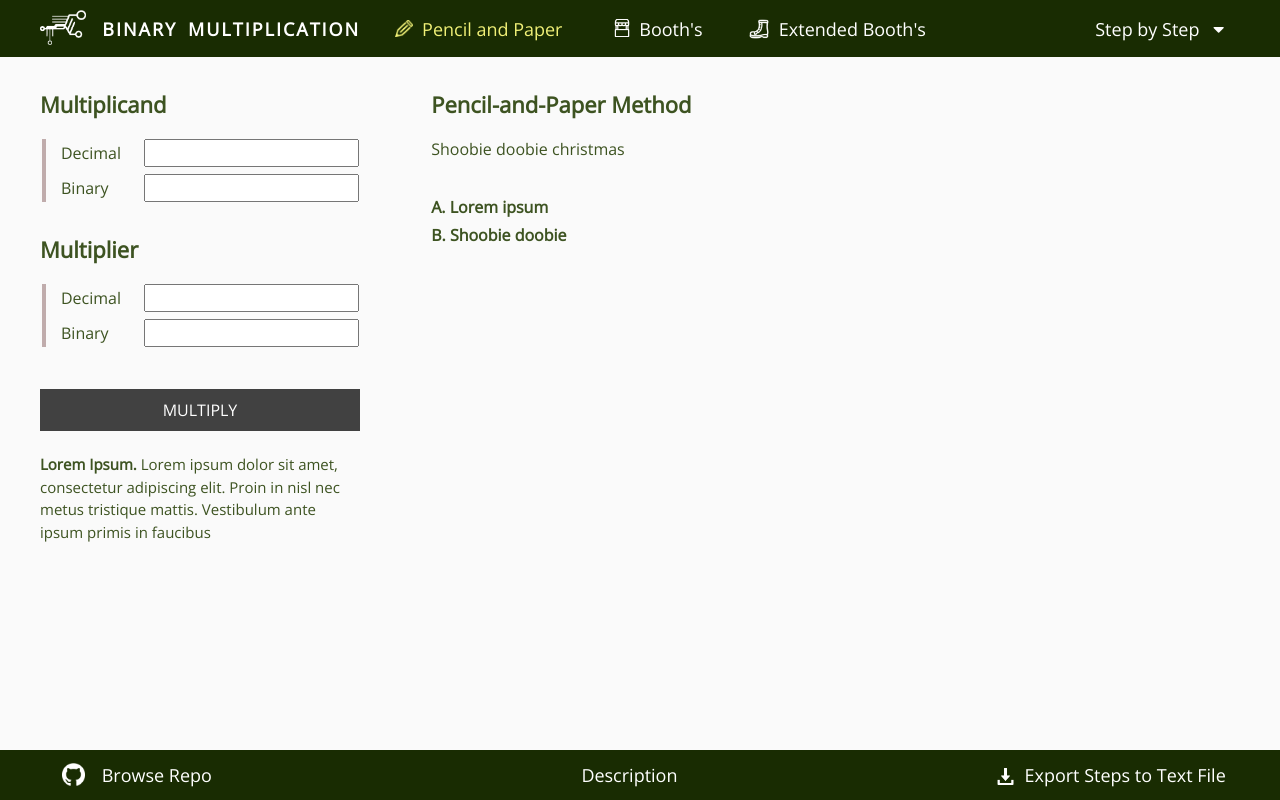
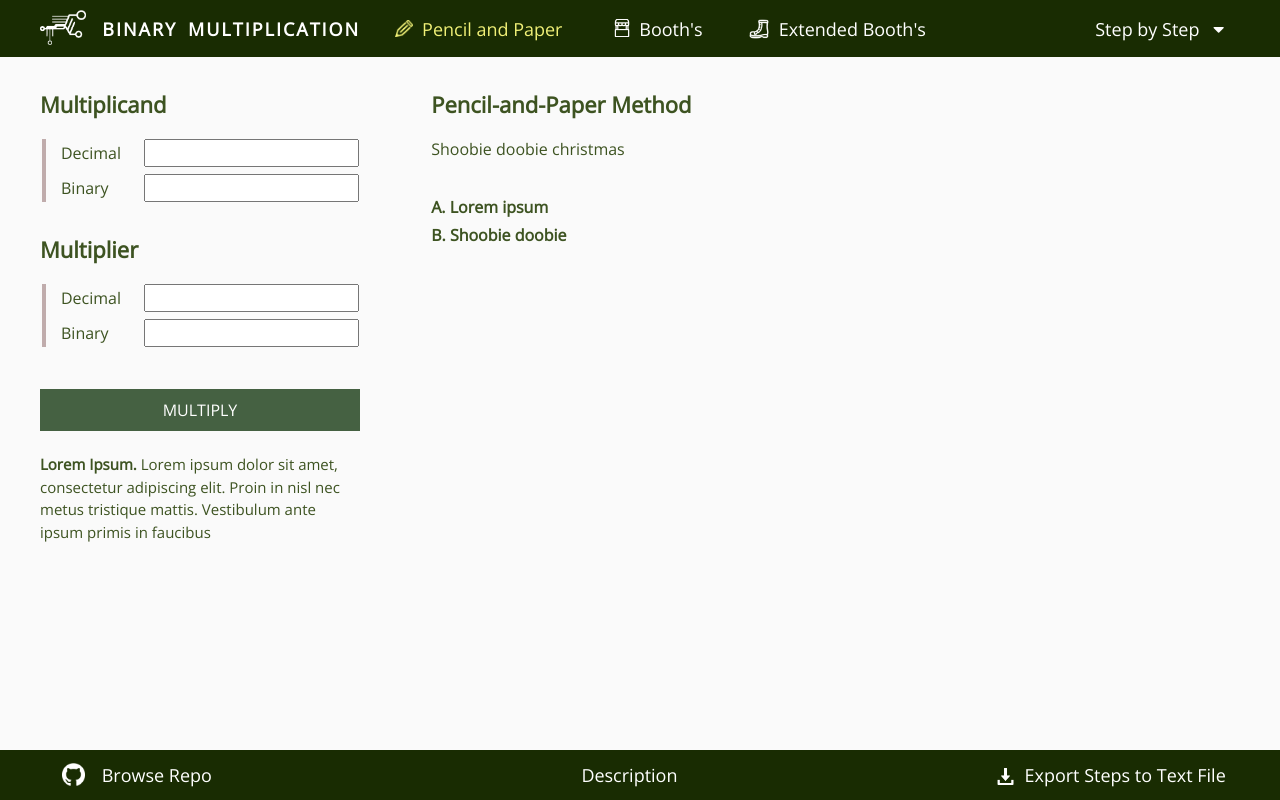
Before and after one commit to memgonzales/binary-multiplication, a PHP site: page / in a window 1280 px wide. Run offline with PHP 8.4, Linux system fonts and the light colour scheme.

Commit message:
Tweak color of disabled multiply button

```diff
--- a/style/colors.css
+++ b/style/colors.css
@@ -2,7 +2,7 @@
 
 :root {
 	--gray-emphasis: rgb(192, 172, 172);
-	--gray-disabled: rgb(65, 65, 65);
+	--gray-disabled: rgb(69, 97, 66);
 	--green-bg: rgb(25, 44, 2);
 	--green-emphasis: rgb(61, 83, 33);
 	--green-lighter: rgb(73, 95, 52);
```
